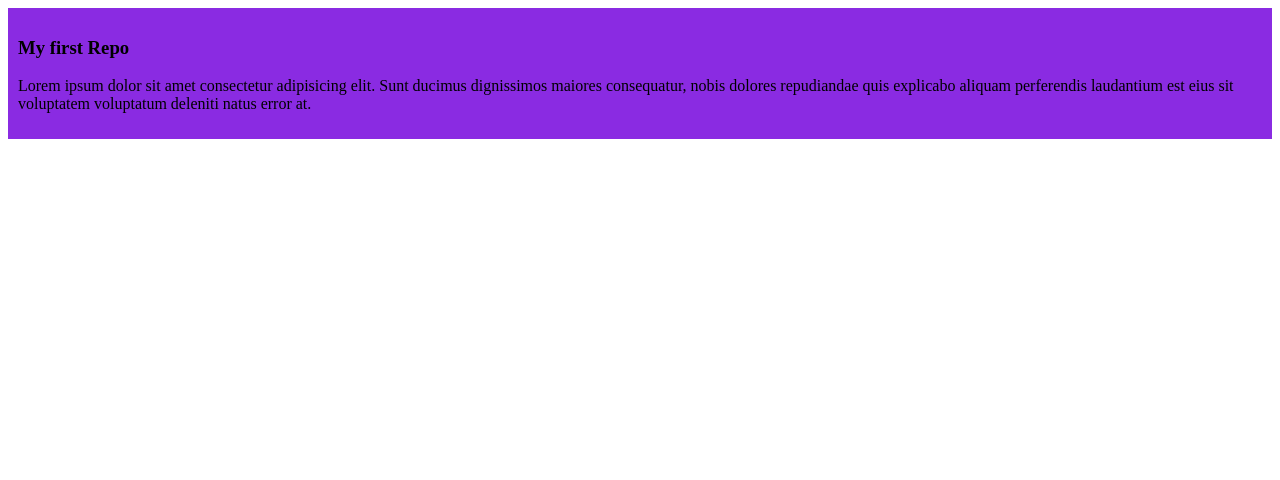
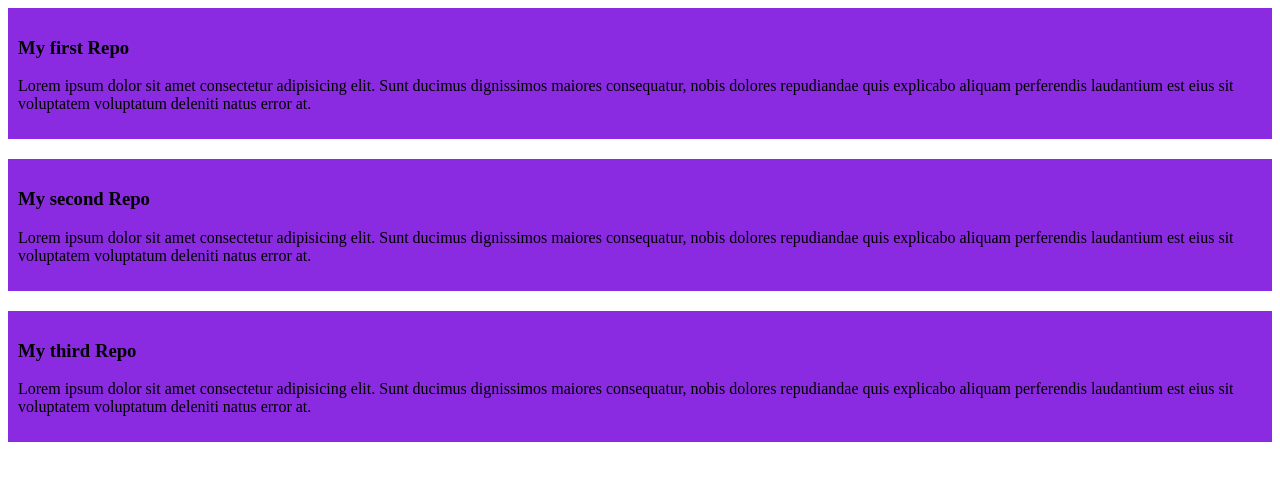
Before and after one commit to rahin100/my-first-git-repo, a plain HTML site: page index.html in a window 1280 px wide. Drawn offline with Linux system fonts and the light colour scheme.

Commit message:
added second style

```diff
--- a/index.html
+++ b/index.html
@@ -13,5 +13,17 @@
             Lorem ipsum dolor sit amet consectetur adipisicing elit. Sunt ducimus dignissimos maiores consequatur, nobis dolores repudiandae quis explicabo aliquam perferendis laudantium est eius sit voluptatem voluptatum deleniti natus error at.
         </p>
     </div>
+    <div>
+        <h3>My second Repo</h3>
+        <p>
+            Lorem ipsum dolor sit amet consectetur adipisicing elit. Sunt ducimus dignissimos maiores consequatur, nobis dolores repudiandae quis explicabo aliquam perferendis laudantium est eius sit voluptatem voluptatum deleniti natus error at.
+        </p>
+    </div>
+    <div>
+        <h3>My third Repo</h3>
+        <p>
+            Lorem ipsum dolor sit amet consectetur adipisicing elit. Sunt ducimus dignissimos maiores consequatur, nobis dolores repudiandae quis explicabo aliquam perferendis laudantium est eius sit voluptatem voluptatum deleniti natus error at.
+        </p>
+    </div>
 </body>
 </html>
--- a/style.css
+++ b/style.css
@@ -1,4 +1,5 @@
 div{
     background-color: blueviolet;
     padding: 10px;
+    margin-bottom: 20px;
 }
```
